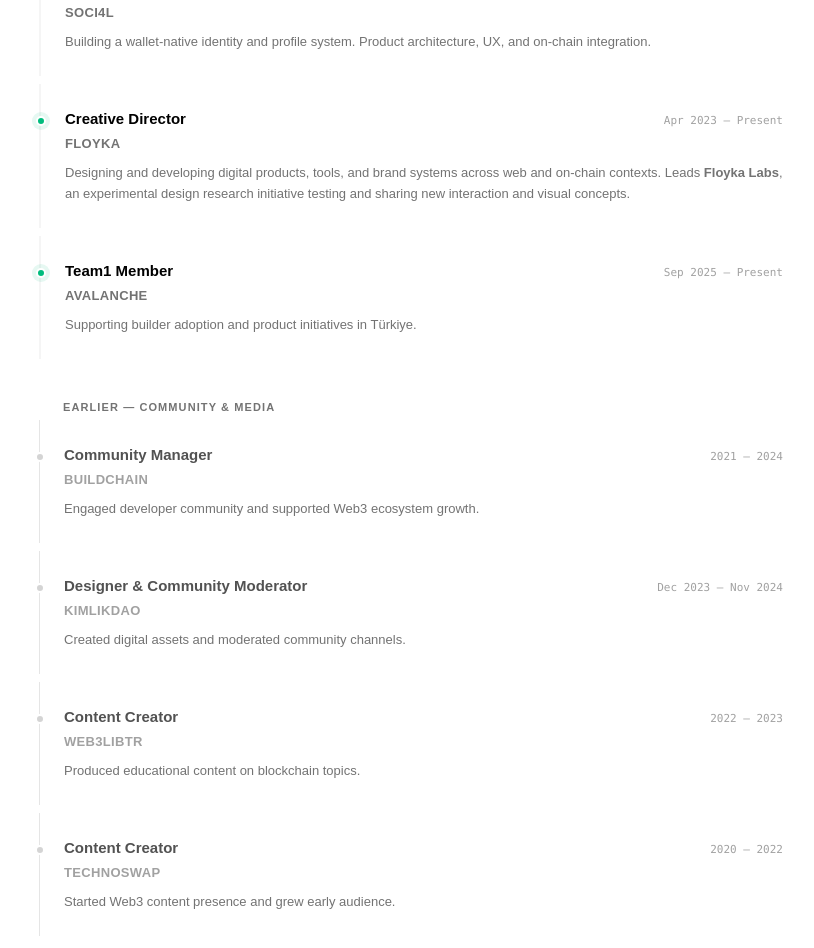
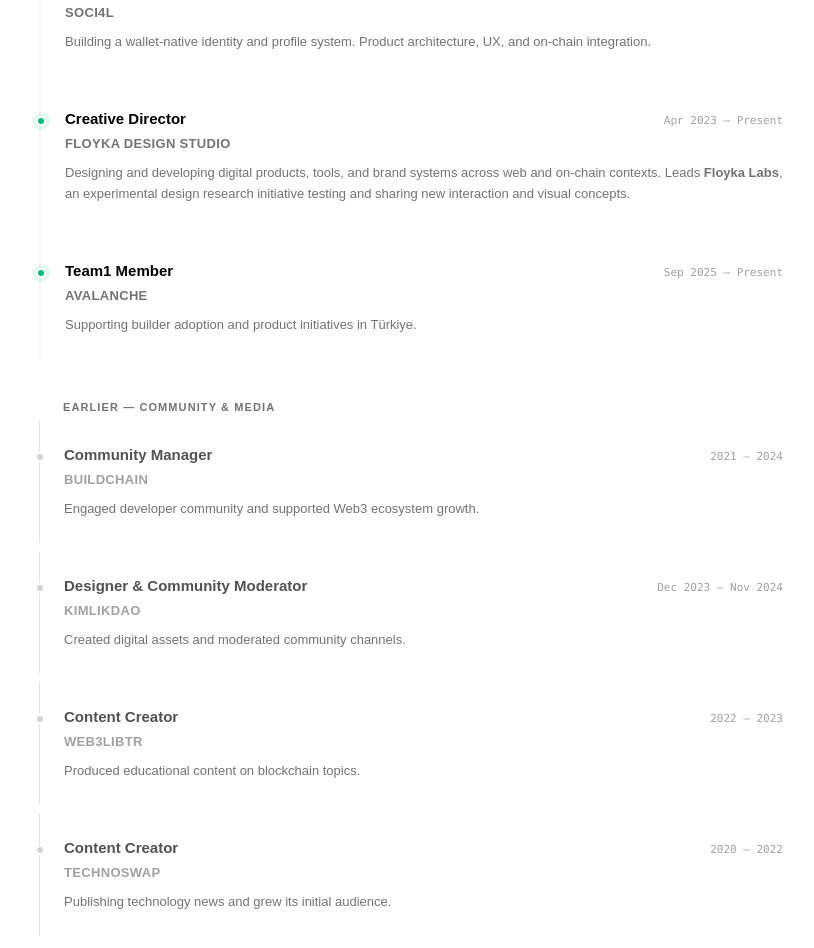
Before and after one commit to xBrokkr/merickalkan.cv, a React (Vite) app: page / in a window 1280 px wide. Shown: the part 1944-2892 px from the top of the page, without its empty margins (233-1047 px from the left). Built offline with nearby package versions, Linux system fonts and the light colour scheme.

Commit message:
Update App.tsx

```diff
--- a/src/App.tsx
+++ b/src/App.tsx
@@ -824,7 +824,7 @@ function App() {
             />
             <ExperienceItem
               role="Creative Director"
-              company="Floyka"
+              company="Floyka Design Studio"
               period="Apr 2023 — Present"
               description={<>Designing and developing digital products, tools, and brand systems across web and on-chain contexts. Leads <strong>Floyka Labs</strong>, an experimental design research initiative testing and sharing new interaction and visual concepts.</>}
             />
@@ -865,7 +865,7 @@ function App() {
                   role="Content Creator"
                   company="Technoswap"
                   period="2020 — 2022"
-                  description="Started Web3 content presence and grew early audience."
+                  description="Publishing technology news and grew its initial audience."
                 />
               </div>
             </div>
```
